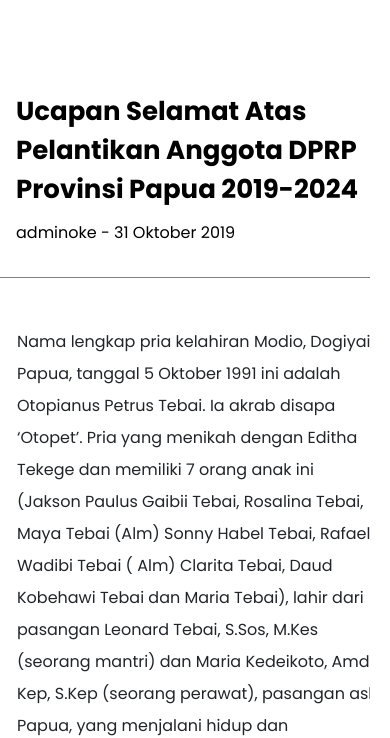
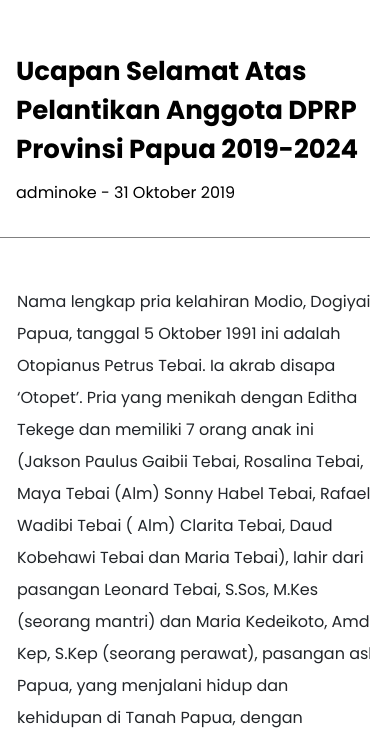
Before and after one commit to khoirulhudaa/otopet_project, a plain HTML site: page detail-article.html in a window 390 px wide. Shown: the part 114-852 px from the top of the page. Drawn offline with Linux system fonts and the light colour scheme.

Commit message:
Add files via upload

```diff
--- a/detail-article.html
+++ b/detail-article.html
@@ -146,7 +146,7 @@
             .banner-article  {
                 width: 100vw;
                 margin-left: -24px;
-                margin-top: -30px;
+                margin-top: -70px;
                 height: max-content;
                 position: relative;
                 border-bottom: 1px solid grey;
```
